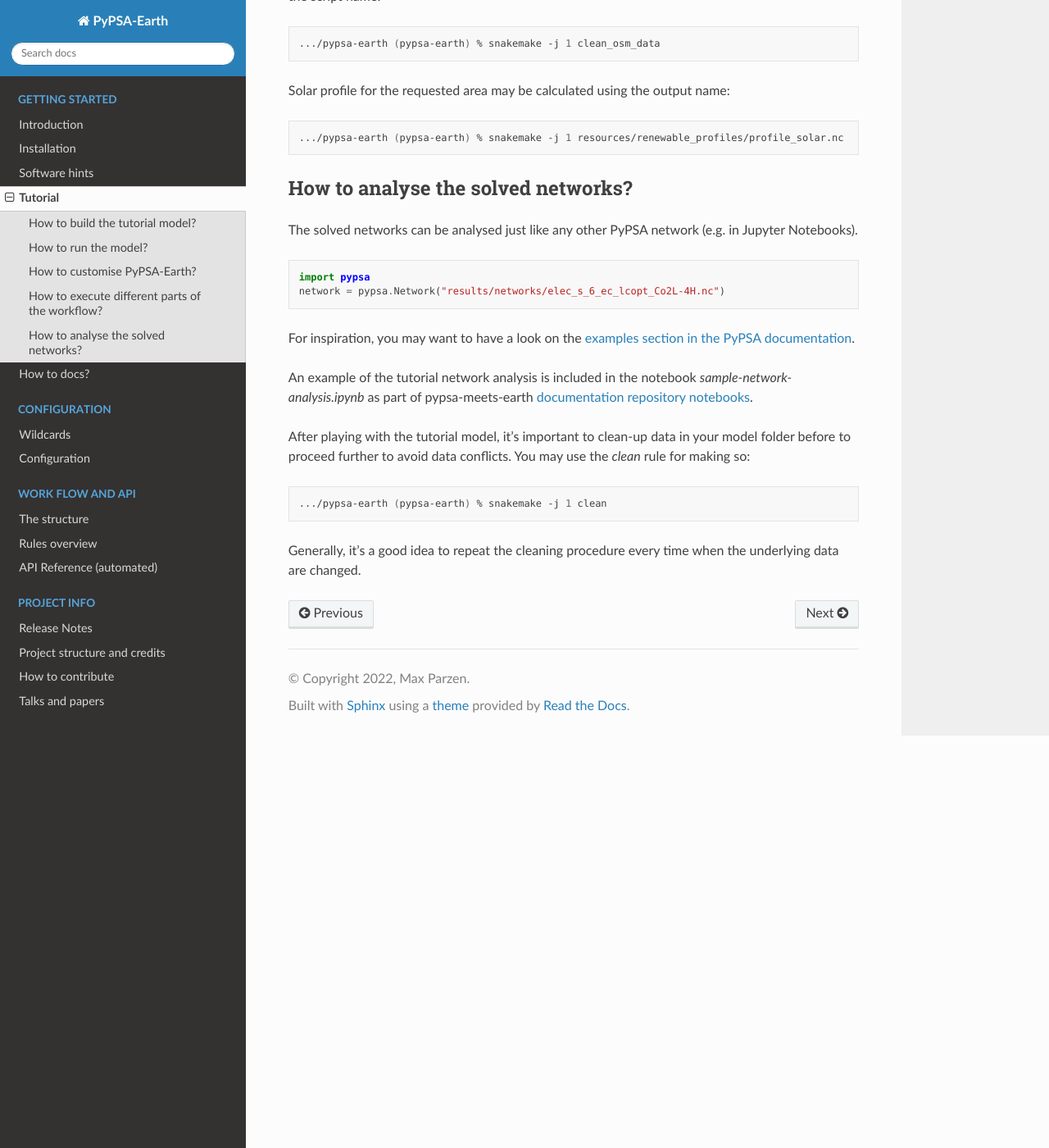
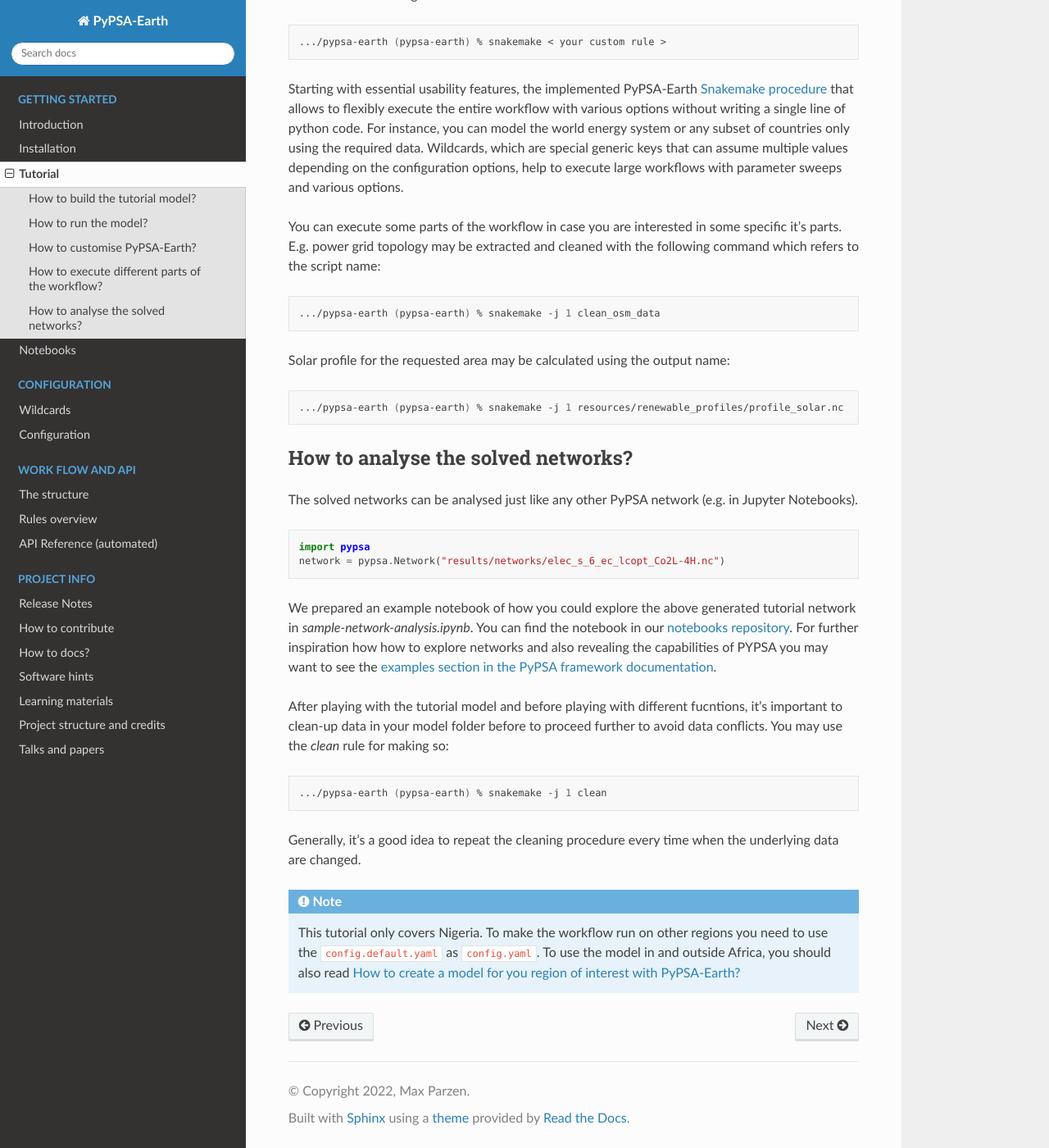
Before and after one commit to pypsa-meets-earth/pypsa-earth, a Sphinx documentation site: the page built from doc/tutorial.rst, in a window 1280 px wide and 1400 px high, scrolled down 3684 px. Shown: the whole window at 82% size. Built offline with Sphinx 7.4.7 and the Read the Docs theme 2.0.0, drawn with Linux system fonts in a browser that asks for light colours; pages that are not in the unit, such as notebooks, are missing from menus; the version number could not be read and is left out; some of the changed text lies outside the part shown.

Commit message:
add fixes

```diff
--- a/doc/introduction.rst
+++ b/doc/introduction.rst
@@ -15,9 +15,7 @@
 
     <iframe width="832" height="468" src="https://www.youtube.com/embed/ty47YU1_eeQ" frameborder="0" allow="accelerometer; autoplay; encrypted-media; gyroscope; picture-in-picture" allowfullscreen></iframe>
 
-For more details on PyPSA-Earth read our preliminary our milestone paper:
-
-Parzen et al., "PyPSA-Earth. A New Global Open Energy System Optimization Model Demonstrated in Africa", 2022, https://arxiv.org/abs/2209.04663.
+For more details on PyPSA-Earth read our milestone paper: Parzen et al., "PyPSA-Earth. A New Global Open Energy System Optimization Model Demonstrated in Africa", 2022, https://arxiv.org/abs/2209.04663.
 Please use the following BibTeX: ::
 
   @misc{PyPSAEarth,
--- a/doc/learning_materials.rst
+++ b/doc/learning_materials.rst
@@ -3,7 +3,7 @@
 
   SPDX-License-Identifier: CC-BY-4.0
 
-.. _learning_material:
+.. _learning_materials:
 
 Learning materials
 ===================================
@@ -66,6 +66,7 @@
 
 If some of the above sounds quite a lot, you might want to start with our YouTube videos.
 We recorded the following which help you with VScode, git, reading errors and fixing bugs:
+
 - `How to set-up Visual Studio Code for Windows [PyPSA-Earth][DevTutorial]<https://www.youtube.com/watch?v=9cFOcDxDz7o&list=PLrn8FatUFb2qbNvAEPK9gU_SQ32ZhQBZG&index=1>`_
 - `Find a bug, create a fix, contribute a pull request [PyPSA-Earth] [DevTutorial]<https://www.youtube.com/watch?v=HBubZEpIeXk&list=PLrn8FatUFb2qbNvAEPK9gU_SQ32ZhQBZG&index=2>`_
 - `Land lock country bug - Understanding the bug [PyPSA-Earth][DevTutorial]<https://www.youtube.com/watch?v=zOQpV5bgPPk&list=PLrn8FatUFb2qbNvAEPK9gU_SQ32ZhQBZG&index=3>`_
--- a/doc/notebooks.rst
+++ b/doc/notebooks.rst
@@ -13,21 +13,25 @@
 In order to work with these notebooks, you need to set up the recommended folder structure for pypsa-earth:
 
 Start by creating a folder named pypsa-earth-project by executing the following line in the terminal:
+
 .. code:: bash
 
   $ mkdir pypsa-earth-project
 
 Change the current directory to that folder:
+
 .. code:: bash
 
   $ cd pypsa-earth-project
 
 Clone pypsa-earth repository from GitHub into the folder:
+
 .. code:: bash
 
   $ git clone https://github.com/pypsa-meets-earth/pypsa-earth.git
 
 Finally Clone documentation repository into the folder:
+
 .. code:: bash
 
   $ git clone https://github.com/pypsa-meets-earth/documentation.git
--- a/doc/tutorial.rst
+++ b/doc/tutorial.rst
@@ -11,25 +11,30 @@
 ##########################################
 
 You may learn how to get started with PyPSA-Earth, which has a similar structure to PyPSA-EUR, by watching this video:
+
 .. raw:: html
 
     <iframe width="832" height="468" src="https://www.youtube.com/embed/mAwhQnNRIvs" frameborder="0" allow="accelerometer; autoplay; encrypted-media; gyroscope; picture-in-picture" allowfullscreen></iframe>
 
-The installation procedure installs PyPSA-Earth model with all the software dependencies needed to build and run it. To properly model any region of the Earth, PyPSA-Earth needs to download and fetch different datasets. This section explains how to perform this data management.
+The installation procedure installs PyPSA-Earth model with all the software dependencies needed to build and run it.
+To properly model any region of the Earth, PyPSA-Earth needs to download and fetch different datasets.
+This section explains how to perform this data management.
 
 How to build the tutorial model?
 -------------------------------------------------
 
-The user can explore the majority of the model's functions on a local machine by running the tutorial, which uses fewer computational resources than the entire model does.
-
-A tutorial data kit was developed to facilitate exploring the model. You can build it using the tutorial configuration file `config.tutorial.yaml` (placed in the project folder `pypsa-earth`). To do that, you may want to do a reserve copy of your current configuration file and then overwrite it by a tutorial configuration:
+The user can explore the majority of the model's functions on a local machine by running the tutorial,
+which uses fewer computational resources than the entire model does. A tutorial data kit was developed to facilitate exploring the model.
+You can build it using the tutorial configuration file `config.tutorial.yaml` (placed in the project folder `pypsa-earth`).
+To do that, you may want to do a reserve copy of your current configuration file and then overwrite it by a tutorial configuration:
 
 .. code:: bash
 
     .../pypsa-earth (pypsa-earth) % cp config.tutorial.yaml config.yaml
 
 
-In the configuration file `config.yaml` there is a flag `retrieve_databundle` which triggers data loading and a `tutorial` flag which determines that the loaded data belong to the light tutorial kit:
+In the configuration file `config.yaml` there is a flag `retrieve_databundle` which triggers data loading and a `tutorial` flag which
+determines that the loaded data belong to the light tutorial kit:
 
 .. code:: yaml
 
@@ -37,12 +42,14 @@
     ...
     retrieve_databundle: true
 
-It's recommended to set `retrieve_databundle: true` when building the model for the first time to download all needed common data files. When the first run is completed and all the necessary data are extracted, it may be a good idea to set `retrieve_databundle: false` to avoid data loss.
+It's recommended to set `retrieve_databundle: true` when building the model for the first time to download all needed common data files.
+When the first run is completed and all the necessary data are extracted, it may be a good idea to set `retrieve_databundle: false` to avoid data loss.
 
 How to run the model?
 -------------------------------------------------
 
-After configuration set-up, the model is ready to be built and run. Before to actually run the workflow you may check how it will look by using `--dryrun` or `-n` Snakemake option:
+After configuration set-up, the model is ready to be built and run.
+Before to actually run the workflow you may check how it will look by using `--dryrun` or `-n` Snakemake option:
 
 .. code:: bash
 
@@ -76,7 +86,8 @@
         end: "2013-03-7"
         inclusive: "left" # end is not inclusive
 
-It is also possible to allow less or more carbon-dioxide emissions, while defining the current emissions. It is possible to model a net-zero target by setting the `co2limit` to zero:
+It is also possible to allow less or more carbon-dioxide emissions, while defining the current emissions.
+It is possible to model a net-zero target by setting the `co2limit` to zero:
 
 .. code:: yaml
 
@@ -85,7 +96,8 @@
         co2limit: 1.487e+9
         co2base: 1.487e+9
 
-PyPSA-Earth can generate a database of existing conventional powerplants through open data sources. It is possible to select which types of powerplants to be included:
+PyPSA-Earth can generate a database of existing conventional powerplants through open data sources.
+It is possible to select which types of powerplants to be included:
 
 .. code:: yaml
 
@@ -138,7 +150,8 @@
 How to execute different parts of the workflow?
 -------------------------------------------------
 
-Snakemake is a workflow management tool inherited by PyPSA-Earth from PyPSA-Eur. Snakemake decomposes a large software process into a set of subtasks, or ’rules’, that are automatically chained to obtain the desired output.
+Snakemake is a workflow management tool inherited by PyPSA-Earth from PyPSA-Eur.
+Snakemake decomposes a large software process into a set of subtasks, or ’rules’, that are automatically chained to obtain the desired output.
 
 .. note::
 
@@ -152,7 +165,8 @@
 
 Starting with essential usability features, the implemented PyPSA-Earth `Snakemake procedure <https://github.com/pypsa-meets-earth/pypsa-earth/blob/main/Snakefile>`_ that allows to flexibly execute the entire workflow with various options without writing a single line of python code. For instance, you can model the world energy system or any subset of countries only using the required data. Wildcards, which are special generic keys that can assume multiple values depending on the configuration options, help to execute large workflows with parameter sweeps and various options.
 
-You can execute some parts of the workflow in case you are interested in some specific it's parts. E.g. power grid topology may be extracted and cleaned with the following command which refers to the script name:
+You can execute some parts of the workflow in case you are interested in some specific it's parts.
+E.g. power grid topology may be extracted and cleaned with the following command which refers to the script name:
 
 .. code:: bash
 
@@ -177,14 +191,24 @@
     import pypsa
     network = pypsa.Network("results/networks/elec_s_6_ec_lcopt_Co2L-4H.nc")
 
-For inspiration, you may want to have a look on the `examples section in the PyPSA documentation <https://pypsa.readthedocs.io/en/latest/examples-basic.html>`_.
+We prepared an example notebook of how you could explore the above generated tutorial network in `sample-network-analysis.ipynb`.
+You can find the notebook in our `notebooks repository <https://github.com/pypsa-meets-earth/documentation/tree/main/notebooks>`_.
+For further inspiration how how to explore networks and also revealing the capabilities of PYPSA you may want to see the
+`examples section in the PyPSA framework documentation <https://pypsa.readthedocs.io/en/latest/examples-basic.html>`_.
 
-An example of the tutorial network analysis is included in the notebook `sample-network-analysis.ipynb` as part of pypsa-meets-earth `documentation repository notebooks <https://github.com/pypsa-meets-earth/documentation/tree/main/notebooks>`_.
 
-After playing with the tutorial model, it's important to clean-up data in your model folder before to proceed further to avoid data conflicts. You may use the `clean` rule for making so:
+After playing with the tutorial model and before playing with different fucntions,
+it's important to clean-up data in your model folder before to proceed further to avoid data conflicts.
+You may use the `clean` rule for making so:
 
 .. code:: bash
 
     .../pypsa-earth (pypsa-earth) % snakemake -j 1 clean
 
 Generally, it's a good idea to repeat the cleaning procedure every time when the underlying data are changed.
+
+.. note::
+
+  This tutorial only covers Nigeria. To make the workflow run on other regions you need to use the ``config.default.yaml`` as ``config.yaml``.
+  To use the model in and outside Africa, you should also read
+  `How to create a model for you region of interest with PyPSA-Earth? <https://github.com/pypsa-meets-earth/pypsa-earth/discussions/505>`_
```
Also changed, not shown: other parts of doc/tutorial.rst (+5 -2 lines), doc/index.rst (+11 -7 lines).
